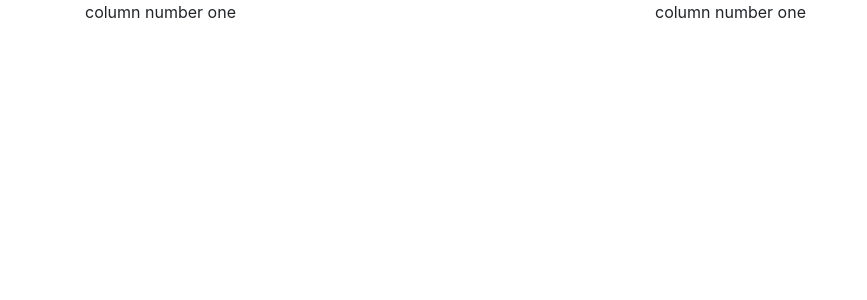
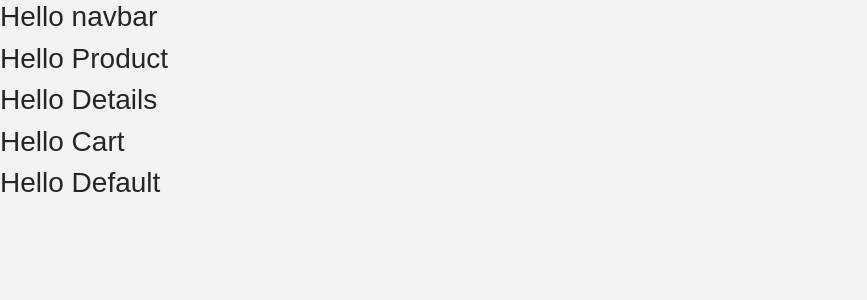
Before and after one commit to Ruhi-1/e-commerce, a React (Create React App) app: page / in a window 1280 px wide. Shown: the top 300 px of the page, without its empty margins (0-867 px from the left). Built offline with nearby package versions, Linux system fonts and the light colour scheme.

Commit message:
added styles in app.css, made components files and added componentes in app.js

```diff
--- a/package.json
+++ b/package.json
@@ -9,6 +9,7 @@
     "bootstrap": "^4.4.1",
     "react": "^16.12.0",
     "react-dom": "^16.12.0",
+    "react-router-dom": "^5.1.2",
     "react-scripts": "3.4.0"
   },
   "scripts": {
--- a/src/App.css
+++ b/src/App.css
@@ -1,38 +1,23 @@
-.App {
-  text-align: center;
+:root {
+  --mainBlue:#2a2a72;
+  --lightBlue:#009ffd;
+  --mainWhite: #f3f3f3;
+  --mainDark:#232528;
+  --mainYellow:#ffa400;
 }
-
-.App-logo {
-  height: 40vmin;
-  pointer-events: none;
+body{
+  font-family: "Oawald", sans-serif!important;
+  background: var(--mainWhite) !important;
+  color: var(--mainDark) !important;
 }
-
-@media (prefers-reduced-motion: no-preference) {
-  .App-logo {
-    animation: App-logo-spin infinite 20s linear;
-  }
+.text-title{
+  font-family: 'Permanent Marker', cursive;
+  letter-spacing: 0.3rem;
+  text-transform: uppercase;
 }
-
-.App-header {
-  background-color: #282c34;
-  min-height: 100vh;
-  display: flex;
-  flex-direction: column;
-  align-items: center;
-  justify-content: center;
-  font-size: calc(10px + 2vmin);
-  color: white;
+.text-blue{
+  color: var(--mainBlue);
 }
-
-.App-link {
-  color: #61dafb;
+.text-bright{
+  color: var(--lightBlue);
 }
-
-@keyframes App-logo-spin {
-  from {
-    transform: rotate(0deg);
-  }
-  to {
-    transform: rotate(360deg);
-  }
-}
--- a/src/App.js
+++ b/src/App.js
@@ -1,17 +1,25 @@
-import React from 'react';
+import React, { Component } from 'react';
 import logo from './logo.svg';
 import './App.css';
 import 'bootstrap/dist/css/bootstrap.min.css';
+import NavBar from './components/NavBar';
+import Details from './components/Details';
+import ProductList from './components/ProductList';
+import Default from './components/Default';
+import Cart from './components/Cart';
 
-function App() {
+class App extends Component {
+  render() {
   return (
-    <div className="container">
-    <div className="row">
-      <div className="col-6">column number one</div>
-      <div className="col-6">column number one</div>
-    </div>
-    </div>
-  );
+    <React.Fragment>
+      <NavBar />
+      <ProductList />
+      <Details />
+      <Cart />
+      <Default />
+    </React.Fragment>
+    );
+  }
 }
 
 export default App;
--- /dev/null
+++ b/src/components/Cart.js
@@ -0,0 +1,10 @@
+import React, { Component } from 'react'
+export default class Navbar extends Component {
+    render() {
+        return (
+            <div>
+                <h3>Hello Cart</h3>
+            </div>
+        )
+    }
+}
--- /dev/null
+++ b/src/components/Default.js
@@ -0,0 +1,10 @@
+import React, { Component } from 'react'
+export default class Navbar extends Component {
+    render() {
+        return (
+            <div>
+                <h3>Hello Default</h3>
+            </div>
+        )
+    }
+}
--- /dev/null
+++ b/src/components/Details.js
@@ -0,0 +1,10 @@
+import React, { Component } from 'react'
+export default class Navbar extends Component {
+    render() {
+        return (
+            <div>
+                <h3>Hello Details</h3>
+            </div>
+        )
+    }
+}
--- /dev/null
+++ b/src/components/NavBar.js
@@ -0,0 +1,11 @@
+import React, { Component } from 'react'
+
+export default class Navbar extends Component {
+    render() {
+        return (
+            <div>
+                <h3>Hello navbar</h3>
+            </div>
+        )
+    }
+}
--- /dev/null
+++ b/src/components/Product.js
@@ -0,0 +1,10 @@
+import React, { Component } from 'react'
+export default class Navbar extends Component {
+    render() {
+        return (
+            <div>
+                <h3>Hello Product</h3>
+            </div>
+        )
+    }
+}
--- /dev/null
+++ b/src/components/ProductList.js
@@ -0,0 +1,11 @@
+import React, { Component } from 'react'
+import Product from './Product'
+export default class Navbar extends Component {
+    render() {
+        return (
+            <div>
+                <Product />
+            </div>
+        )
+    }
+}
```
Also changed, not shown: 1 other file (tests, documents, lock files or other folders).
